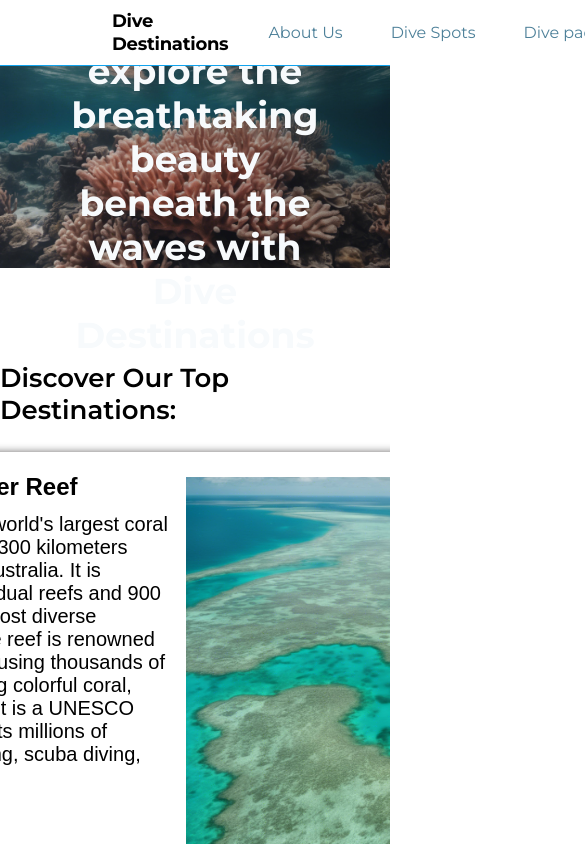
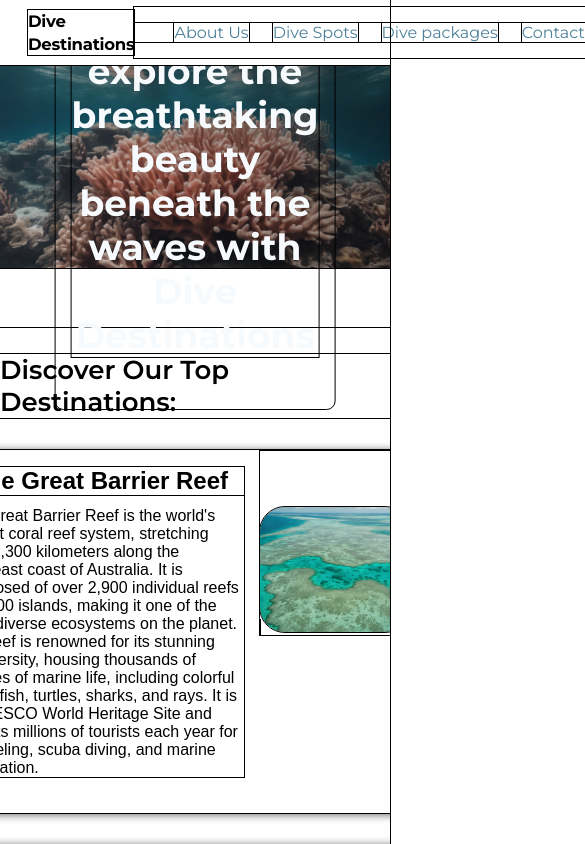
Before and after one commit to Shaqs0/Dive-Destination, a React (Vite) app: page /start in a window 390 px wide. Shown: the top 844 px of the page, 585 px wide, since content can reach past the window. Built offline with nearby package versions, Linux system fonts and the light colour scheme.

Commit message:
update StartPage

```diff
--- a/src/layout/Footer/LayoutFoot.module.css
+++ b/src/layout/Footer/LayoutFoot.module.css
@@ -12,12 +12,19 @@ html, body {
   -webkit-box-direction: normal;
       -ms-flex-direction: column;
           flex-direction: column;
-  min-height: 100vh;
+  min-height: 25vh;
 }
 .layout .content {
   -webkit-box-flex: 1;
-      -ms-flex: 1;
-          flex: 1;
+      -ms-flex: 1 0 auto;
+          flex: 1 0 auto;
+  display: -webkit-box;
+  display: -ms-flexbox;
+  display: flex;
+  -webkit-box-orient: vertical;
+  -webkit-box-direction: normal;
+      -ms-flex-direction: column;
+          flex-direction: column;
 }
 .layout .footer {
   display: -webkit-box;
--- a/src/layout/Top/LayoutTop.module.css
+++ b/src/layout/Top/LayoutTop.module.css
@@ -43,3 +43,51 @@
   text-decoration: none;
   color: var(--main-color);
 }
+
+@media (max-width: 1040px) {
+  .top .other {
+    margin-right: 2rem;
+  }
+}
+@media (max-width: 950px) {
+  .top .name {
+    margin-left: 3.5rem;
+  }
+  .top .other {
+    margin-right: 1rem;
+  }
+}
+@media (max-width: 840px) {
+  .top .name {
+    margin-left: 1.75rem;
+  }
+  .top .other {
+    margin-right: 1rem;
+  }
+}
+@media (max-width: 795px) {
+  .top .name {
+    font-size: 17px;
+    margin-left: 1.75rem;
+  }
+  .top .other {
+    margin-right: 3rem;
+  }
+  .top .other ul {
+    gap: 1.5rem;
+    width: 28rem;
+  }
+}
+@media (max-width: 740px) {
+  .top .name {
+    font-size: 16.5px;
+    margin-left: 1.75rem;
+  }
+  .top .other {
+    margin-right: 3rem;
+  }
+  .top .other ul {
+    gap: 1.5rem;
+    width: 28rem;
+  }
+}
--- a/src/layout/Top/LayoutTop.module.scss
+++ b/src/layout/Top/LayoutTop.module.scss
@@ -36,3 +36,76 @@
         }
     }
 }
+
+@media (max-width: 1040px) {
+    .top {
+        .other {
+            margin-right: 2rem;
+        }
+    }
+}
+
+@media (max-width: 950px) {
+    .top {
+
+        .name {
+            margin-left: 3.5rem;
+        }
+
+        .other {
+            margin-right: 1rem;
+        }
+    }
+}
+
+
+@media (max-width: 840px) {
+    .top {
+
+        .name {
+            margin-left: 1.75rem;
+        }
+
+        .other {
+            margin-right: 1rem;
+        }
+    }
+}
+
+@media (max-width: 795px) {
+    .top {
+
+        .name {
+            font-size: 17px;
+            margin-left: 1.75rem;
+        }
+
+        .other {
+            margin-right: 3rem;
+
+            & ul {
+                gap: 1.5rem;
+                width: 28rem;
+            }
+        }
+    }
+}
+
+@media (max-width: 740px) {
+    .top {
+
+        .name {
+            font-size: 16.5px;
+            margin-left: 1.75rem;
+        }
+
+        .other {
+            margin-right: 3rem;
+
+            & ul {
+                gap: 1.5rem;
+                width: 28rem;
+            }
+        }
+    }
+}
--- a/src/pages/StartPage/StartPage.module.css
+++ b/src/pages/StartPage/StartPage.module.css
@@ -1,3 +1,7 @@
+* {
+  outline: 1px solid black !important;
+}
+
 .container {
   overflow-x: hidden;
 }
@@ -37,7 +41,7 @@
   display: -ms-flexbox;
   display: flex;
   font-family: var(--font);
-  margin-top: 4rem;
+  margin-top: 3.5rem;
   -webkit-box-orient: vertical;
   -webkit-box-direction: normal;
       -ms-flex-direction: column;
@@ -56,7 +60,7 @@
   background-color: white;
   border-radius: 25px;
   padding-bottom: 20px;
-  height: 500px;
+  height: auto;
   border: none;
   -webkit-box-shadow: 1px 1px 10px rgb(80, 79, 79);
           box-shadow: 1px 1px 10px rgb(80, 79, 79);
@@ -67,6 +71,7 @@
   margin-right: 1rem;
   height: 450px;
   width: 600px;
+  border-radius: 25px;
 }
 .container .destinations .top_text {
   display: -webkit-box;
@@ -77,6 +82,7 @@
           justify-content: center;
   font-size: 26px;
   font-weight: 600;
+  margin-bottom: 2rem;
 }
 .container .destinations .text {
   display: -webkit-box;
@@ -121,9 +127,22 @@
     width: 25em;
   }
 }
-@media (max-width: 1150px) {
+@media (max-width: 1180px) {
+  .container .destinations .box .destination_button {
+    display: -webkit-box;
+    display: -ms-flexbox;
+    display: flex;
+    background-color: white;
+    border-radius: 25px;
+    padding-bottom: 20px;
+    border: none;
+    -webkit-box-shadow: 1px 1px 10px rgb(80, 79, 79);
+            box-shadow: 1px 1px 10px rgb(80, 79, 79);
+    margin-bottom: 2rem;
+    margin-left: 1.5rem;
+  }
   .container .destinations img {
-    margin-top: 1.5rem;
+    margin-top: 3.5rem;
     margin-right: 1rem;
     height: 425px;
     width: 475px;
@@ -133,3 +152,53 @@
     width: 22em;
   }
 }
+@media (max-width: 1000px) {
+  .container .destinations .box .destination_button {
+    display: -webkit-box;
+    display: -ms-flexbox;
+    display: flex;
+    background-color: white;
+    border-radius: 25px;
+    padding-bottom: 20px;
+    border: none;
+    -webkit-box-shadow: 1px 1px 10px rgb(80, 79, 79);
+            box-shadow: 1px 1px 10px rgb(80, 79, 79);
+    margin-bottom: 2rem;
+    margin-left: -1.5rem;
+  }
+  .container .destinations img {
+    margin-top: 2rem;
+    margin-right: 1rem;
+    height: 400px;
+    width: 425px;
+  }
+  .container .destinations .text {
+    font-size: 18px;
+    width: 20em;
+  }
+}
+@media (max-width: 950px) {
+  .container .destinations .box .destination_button {
+    display: -webkit-box;
+    display: -ms-flexbox;
+    display: flex;
+    background-color: white;
+    border-radius: 25px;
+    padding-bottom: 20px;
+    border: none;
+    -webkit-box-shadow: 1px 1px 10px rgb(80, 79, 79);
+            box-shadow: 1px 1px 10px rgb(80, 79, 79);
+    margin-bottom: 2rem;
+    margin-left: -1.5rem;
+  }
+  .container .destinations img {
+    margin-top: 3.5rem;
+    margin-right: 1rem;
+    height: 125px;
+    width: 150px;
+  }
+  .container .destinations .text {
+    font-size: 16px;
+    width: 18em;
+  }
+}
--- a/src/pages/StartPage/StartPage.module.scss
+++ b/src/pages/StartPage/StartPage.module.scss
@@ -1,6 +1,6 @@
-// * {
-//     outline: 1px solid black !important;
-//   }
+* {
+ outline: 1px solid black !important;
+}
 
   .container {
     overflow-x: hidden;
@@ -40,7 +40,7 @@
       .destinations {
           display: flex;
           font-family: var(--font);
-          margin-top: 4rem;
+          margin-top: 3.5rem;
           flex-direction: column;
           justify-content: center;
           align-items: center;
@@ -51,7 +51,7 @@
                   background-color: white;
                   border-radius: 25px;
                   padding-bottom: 20px;
-                  height: 500px;
+                  height: auto;
                   border: none;
                   box-shadow: 1px 1px 10px rgb(80, 79, 79);
                   margin-bottom: 2rem;
@@ -63,6 +63,7 @@
               margin-right: 1rem;
               height: 450px;
               width: 600px;
+              border-radius: 25px;
           }
 
           .top_text {
@@ -70,6 +71,7 @@
               justify-content: center;
               font-size: 26px;
               font-weight: 600;
+              margin-bottom: 2rem;
           }
 
           .text {
@@ -131,11 +133,26 @@
     }
 }
 
-@media (max-width: 1150px) {
+@media (max-width: 1180px) {
     .container {
+
         .destinations {
+
+            .box {
+                .destination_button {
+                    display: flex;
+                    background-color: white;
+                    border-radius: 25px;
+                    padding-bottom: 20px;
+                    border: none;
+                    box-shadow: 1px 1px 10px rgb(80, 79, 79);
+                    margin-bottom: 2rem;
+                    margin-left: 1.5rem;
+                }
+            }
+
             & img {
-                margin-top: 1.5rem;
+                margin-top: 3.5rem;
                 margin-right: 1rem;
                 height: 425px;
                 width: 475px;
@@ -148,3 +165,69 @@
         }
     }
 }
+
+@media (max-width: 1000px) {
+    .container {
+
+        .destinations {
+
+            .box {
+                .destination_button {
+                    display: flex;
+                    background-color: white;
+                    border-radius: 25px;
+                    padding-bottom: 20px;
+                    border: none;
+                    box-shadow: 1px 1px 10px rgb(80, 79, 79);
+                    margin-bottom: 2rem;
+                    margin-left: -1.5rem;
+                }
+            }
+
+            & img {
+                margin-top: 2rem;
+                margin-right: 1rem;
+                height: 400px;
+                width: 425px;
+            }
+
+            .text {
+                font-size: 18px;
+                width: 20em;
+            }
+        }
+    }
+}
+
+@media (max-width: 950px) {
+    .container {
+
+        .destinations {
+
+            .box {
+                .destination_button {
+                    display: flex;
+                    background-color: white;
+                    border-radius: 25px;
+                    padding-bottom: 20px;
+                    border: none;
+                    box-shadow: 1px 1px 10px rgb(80, 79, 79);
+                    margin-bottom: 2rem;
+                    margin-left: -1.5rem;
+                }
+            }
+
+            & img {
+                margin-top: 3.5rem;
+                margin-right: 1rem;
+                height: 125px;
+                width: 150px;
+            }
+
+            .text {
+                font-size: 16px;
+                width: 18em;
+            }
+        }
+    }
+}
--- a/src/pages/StartPage/StartPage.tsx
+++ b/src/pages/StartPage/StartPage.tsx
@@ -12,7 +12,7 @@ export function StartPage() {
 					<img src='public/big-1920.jpg' alt='Responsive Image' />
 				</picture>
 				<div className={styles['textOverlay']}>
-					Dive into a world of wonder and explore the breathtaking beauty beneath the waves with Dive Destinations
+					<p>Dive into a world of wonder and explore the breathtaking beauty beneath the waves with Dive Destinations</p>
 				</div>
 			</div>
 			<div className={styles['destinations']}>
@@ -29,8 +29,7 @@ export function StartPage() {
 						</picture>
 					</button>
 					<button className={styles['destination_button']}>
-						<p className={styles['text']}><span>The Blue Hole, Belize</span>
-The Blue Hole, located off the coast of Belize, is a world-renowned diving site famous for its stunning natural beauty and unique geological formations. This underwater sinkhole measures approximately 300 meters across and 125 meters deep, featuring crystal-clear blue waters that attract divers from around the globe. Divers can explore its depths and encounter fascinating marine life, including various species of fish, sharks, and coral formations. The Blue Hole offers an unforgettable diving experience, providing divers with the opportunity to witness its mesmerizing underwater scenery and vibrant ecosystem.</p>
+						<p className={styles['text']}><span>The Blue Hole, Belize</span>The Blue Hole, located off the coast of Belize, is a world-renowned diving site famous for its stunning natural beauty and unique geological formations. This underwater sinkhole measures approximately 300 meters across and 125 meters deep, featuring crystal-clear blue waters that attract divers from around the globe. Divers can explore its depths and encounter fascinating marine life, including various species of fish, sharks, and coral formations. The Blue Hole offers an unforgettable diving experience, providing divers with the opportunity to witness its mesmerizing underwater scenery and vibrant ecosystem.</p>
 						<picture className={styles['img']}>
 							<source
 								srcSet='public/blue_holl.png 1920w'
```
Also changed, not shown: src/layout/Footer/LayoutFoot.module.scss (+5 -2 lines).
